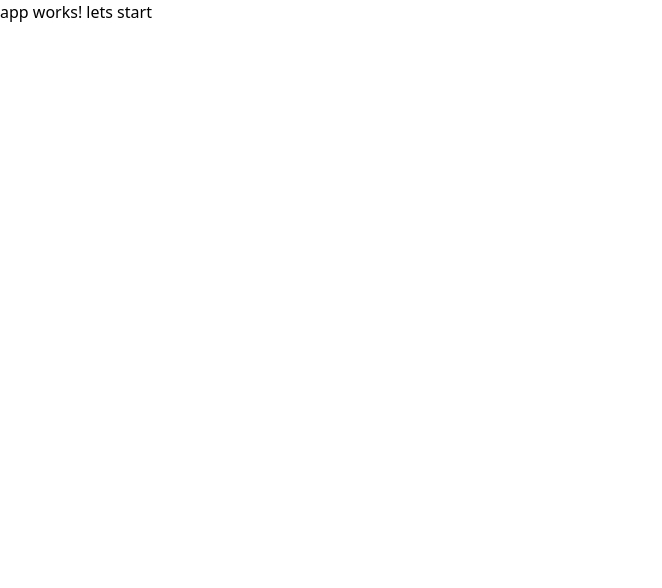
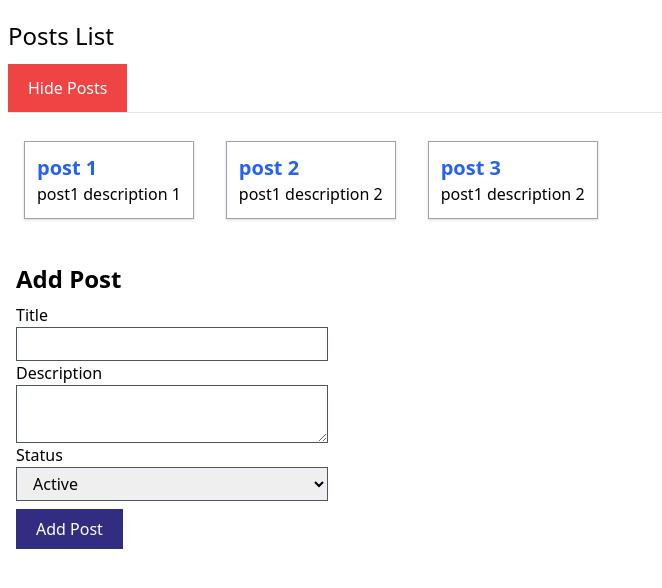
Before and after one commit to shivrajpro/react-by-lwd, a React (Create React App) app: page / in a window 1280 px wide. Shown: the top 588 px of the page, without its empty margins (0-662 px from the left). Built offline with nearby package versions, Linux system fonts and the light colour scheme.

Commit message:
add posts and singlepost components

```diff
--- a/src/App.js
+++ b/src/App.js
@@ -1,16 +1,12 @@
-import React from "react";
 import './App.css';
+import Posts from './components/Posts/Posts';
 
-export default function App() {
-    const [highlighted, setHighlighted] = React.useState(false);
-
-    function handleClick() {
-        setHighlighted(isHighlighted => !isHighlighted);
-    }
-
+function App() {
     return (
-        <div className='container mx-auto'>
-            <h2>app works! lets start</h2>
+        <div className='container mx-auto px-2 py-2'>
+            <Posts />
         </div>
     );
 }
+
+export default App;
--- /dev/null
+++ b/src/components/AddPost/AddPost.js
@@ -0,0 +1,31 @@
+const { Component } = require("react");
+
+class AddPost extends Component {
+    render() {
+        return <div className="px-2 py-2">
+            <h2 className='text-2xl font-bold'>Add Post</h2>
+            <form className="my-2">
+                <div>
+                    <label className='block'>Title</label>
+                    <input type="text" className='px-3 py-1 block w-1/4 border border-gray-600  focus:outline-none focus:border-red-600'></input>
+                </div>
+                <div>
+                    <label>Description</label>
+                    <textarea type="text" className='px-3 py-1 block w-1/4 border border-gray-600  focus:outline-none focus:border-red-600'></textarea>
+                </div>
+                <div>
+                    <label>Status</label>
+                    <select className='px-3 py-1 block w-1/4 border border-gray-600  focus:outline-none focus:border-red-600'>
+                        <option value="active">Active</option>
+                        <option value="inactive">Inactive</option>
+                    </select>
+                </div>
+                <div className="my-2">
+                    <button className='bg-indigo-900 text-white px-5 py-2'>Add Post</button>
+                </div>
+            </form>
+        </div>
+    }
+}
+
+export default AddPost;
--- /dev/null
+++ b/src/components/Posts/Posts.js
@@ -0,0 +1,113 @@
+import { Component } from 'react';
+import AddPost from '../AddPost/AddPost';
+import SinglePost from '../SinglePost/SinglePost';
+
+class Posts extends Component {
+    state = {
+        posts: [
+            {
+                id: '1',
+                title: 'post 1',
+                description: 'post1 description 1',
+            },
+            {
+                id: '2',
+                title: 'post 2',
+                description: 'post1 description 2',
+            },
+            {
+                id: '3',
+                title: 'post 3',
+                description: 'post1 description 2',
+            },
+        ],
+
+        postTitle: 'Posts List',
+        showPosts: true,
+        count: false,
+    };
+
+    togglePostsHandler = () => {
+        this.setState({
+            showPosts: !this.state.showPosts,
+        });
+    };
+
+    getPosts() {
+        if (!this.state.showPosts) return null;
+
+        // let posts = this.state.posts.map((post) => (
+        //     <SinglePost
+        //         title={post.title}
+        //         description={post.description}
+        //     />
+        // ));
+
+        let posts = [];
+
+        for (let post of this.state.posts) {
+            posts.push(
+                <SinglePost
+                    title={post.title}
+                    description={post.description}
+                />,
+            );
+        }
+        return (
+            <div className='flex my-3'>
+                {this.state.posts.map((post, index) => {
+                    return (
+                        <SinglePost
+                            key={post.id}
+                            title={post.title}
+                            description={post.description}
+                        />
+                    );
+                })}
+            </div>
+        );
+    }
+
+    render() {
+        let posts = null;
+
+        if (this.state.showPosts) {
+            posts = (
+                <div className='flex my-3'>
+                    <SinglePost
+                        title={this.state.posts[0].title}
+                        description={this.state.posts[0].description}
+                    />
+                    <SinglePost
+                        title={this.state.posts[1].title}
+                        description={this.state.posts[1].description}
+                    />
+                </div>
+            );
+        }
+        return (
+            <div>
+                <div>{this.state.count && 'show Count'}</div>
+                <h2 className='text-2xl my-3'>{this.state.postTitle}</h2>
+                <div>
+                    <button
+                        onClick={this.togglePostsHandler}
+                        className='px-5 py-3 bg-red-500 text-white'
+                    >
+                        {this.state.showPosts
+                            ? 'Hide Posts'
+                            : 'Show Posts'}
+                    </button>
+                </div>
+                <hr />
+                {this.getPosts()}
+
+                <div className='my-5'>
+                    <AddPost />
+                </div>
+            </div>
+        );
+    }
+}
+
+export default Posts;
--- /dev/null
+++ b/src/components/SinglePost/SinglePost.js
@@ -0,0 +1,16 @@
+import { Component } from 'react';
+
+class SinglePost extends Component {
+    render() {
+        return (
+            <div className='m-4 p-3 border border-gray-400 shadow'>
+                <h3 className='text-xl font-bold text-blue-600'>
+                    {this.props.title}
+                </h3>
+                <div>{this.props.description}</div>
+            </div>
+        );
+    }
+}
+
+export default SinglePost;
```
